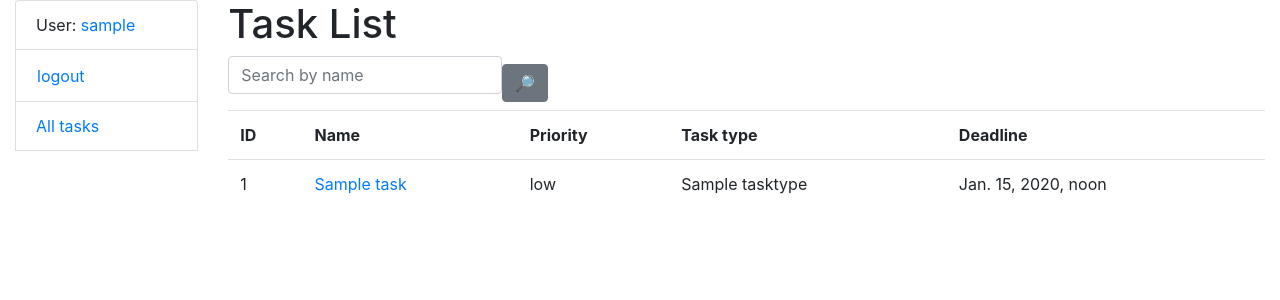
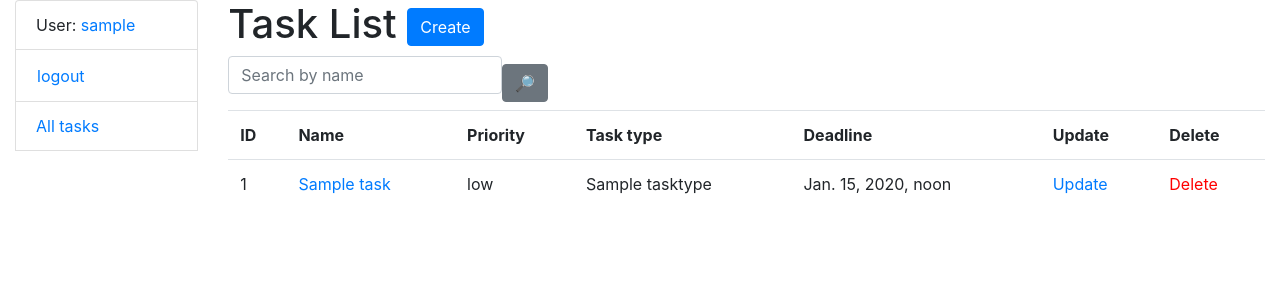
Before and after one commit to juliastetsko/task-master, a Django app: page /tasks/ in a window 1280 px wide. Shown: the top 300 px of the page. Run offline with Django 5.2, Linux system fonts and the light colour scheme; a user stored in the database is signed in; tables that the repository leaves empty hold one stand-in row (values such as "Sample post"); some libraries are stand-ins or nearby versions.

Commit message:
add possibility to create, update and delete tasks

```diff
--- a/taskmanager/urls.py
+++ b/taskmanager/urls.py
@@ -1,6 +1,6 @@
 from django.urls import path
 
-from taskmanager.views import index, TaskListView, TaskDetailView
+from taskmanager.views import index, TaskListView, TaskDetailView, TaskCreateView, TaskUpdateView, TaskDeleteView
 
 urlpatterns = [
     path("", index, name="index"),
@@ -13,6 +13,21 @@ urlpatterns = [
         "tasks/<int:pk>/",
         TaskDetailView.as_view(),
         name="task-detail"),
+    path(
+        "tasks/create/",
+        TaskCreateView.as_view(),
+        name="task-create",
+    ),
+    path(
+        "tasks/<int:pk>/update/",
+        TaskUpdateView.as_view(),
+        name="task-update",
+    ),
+    path(
+        "tasks/<int:pk>/delete/",
+        TaskDeleteView.as_view(),
+        name="task-delete",
+    ),
 ]
 
 app_name = "taskmanager"
--- a/taskmanager/views.py
+++ b/taskmanager/views.py
@@ -1,6 +1,7 @@
 from django.contrib.auth.decorators import login_required
 from django.contrib.auth.mixins import LoginRequiredMixin
 from django.shortcuts import render
+from django.urls import reverse_lazy
 from django.views import generic
 
 from taskmanager.forms import TaskNameSearchForm
@@ -39,3 +40,20 @@ class TaskListView(LoginRequiredMixin, generic.ListView):
 
 class TaskDetailView(LoginRequiredMixin, generic.DetailView):
     model = Task
+
+
+class TaskCreateView(LoginRequiredMixin, generic.CreateView):
+    model = Task
+    fields = "__all__"
+    success_url = reverse_lazy("taskmanager:task-list")
+
+
+class TaskUpdateView(LoginRequiredMixin, generic.UpdateView):
+    model = Task
+    fields = "__all__"
+    success_url = reverse_lazy("taskmanager:task-list")
+
+
+class TaskDeleteView(LoginRequiredMixin, generic.DeleteView):
+    model = Task
+    success_url = reverse_lazy("taskmanager:task-list")
--- a/templates/taskmanager/task_list.html
+++ b/templates/taskmanager/task_list.html
@@ -4,6 +4,9 @@
 {% block content %}
   <h1>
     Task List
+    <a href="{% url 'taskmanager:task-create' %}" class="btn btn-primary link-to-page">
+      Create
+    </a>
   </h1>
   <form action="" method="get" class="form-inline">
     {{ search_form|crispy }}
@@ -17,6 +20,8 @@
         <th>Priority</th>
         <th>Task type</th>
         <th>Deadline</th>
+        <th>Update</th>
+        <th>Delete</th>
       </tr>
 
       {% for task in task_list %}
@@ -36,6 +41,16 @@
           <td>
             {{ task.deadline }}
           </td>
+          <td>
+            <a href="{% url 'taskmanager:task-update' pk=task.id %}">
+              Update
+            </a>
+          </td>
+          <td>
+            <a style="color: red" href="{% url 'taskmanager:task-delete' pk=task.id %}">
+              Delete
+            </a>
+          </td>
         </tr>
       {% endfor %}
     </table>
```
Also changed, not shown: templates/taskmanager/task_confirm_delete.html (added, +14 -0 lines), templates/taskmanager/task_detail.html (+7 -0 lines), templates/taskmanager/task_form.html (added, +12 -0 lines).
